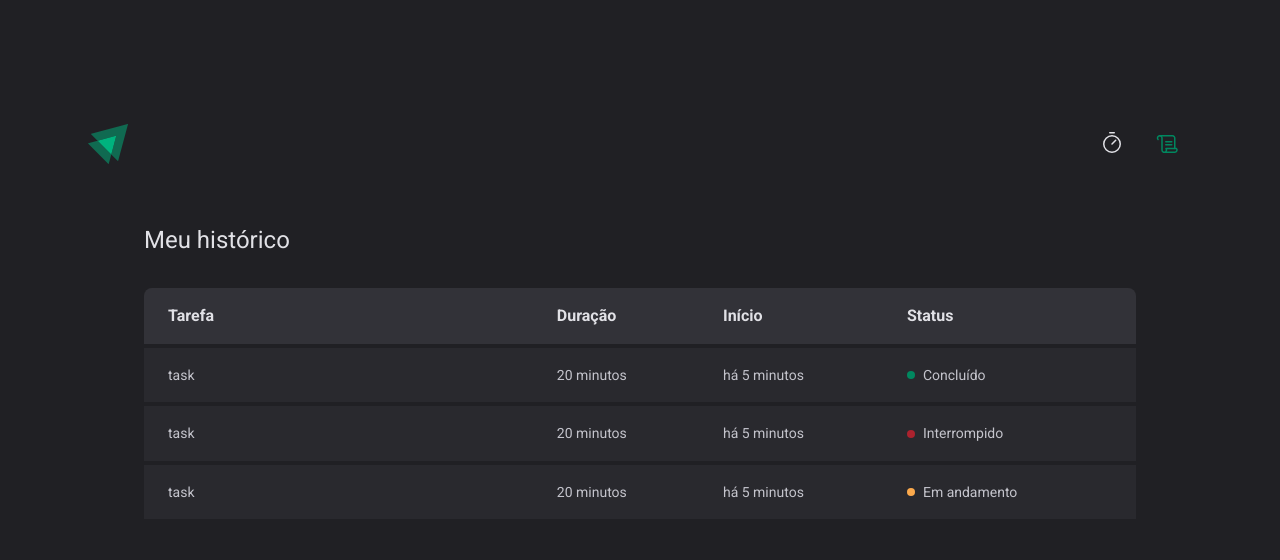
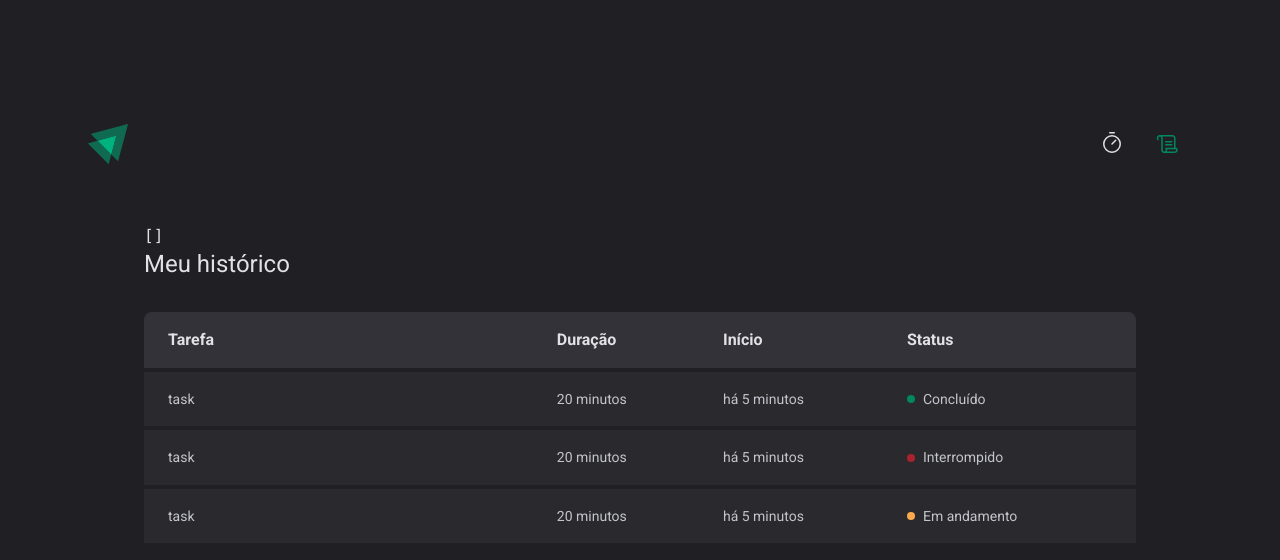
Before and after one commit to dhomini-rabelo/Estudos-Ignite-React-002, a React (Vite) app in the folder stage02/: page /historico in a window 1280 px wide. Shown: the top 560 px of the page. Built offline with nearby package versions, Linux system fonts and the light colour scheme.

Commit message:
add timer cycles context for all routes

```diff
--- /dev/null
+++ b/stage02/src/contexts/cycles.tsx
@@ -0,0 +1,58 @@
+import { createContext, ReactNode, useState } from 'react'
+import { taskSchemaType } from '../schemas/task'
+import { TimerCycleInterface } from './types'
+
+interface timerCyclesContextInterface {
+  cycles: TimerCycleInterface[]
+  activeCycle: TimerCycleInterface | undefined
+  activeCycleId: string | null
+  actions: {
+    createCycle: (data: taskSchemaType) => void
+    stopCycle: (activeCycleId: string) => void
+    killCycle: (activeCycleId: string) => void
+  }
+}
+
+/* eslint-disable */
+export const TimerCyclesContext = createContext<timerCyclesContextInterface>({} as timerCyclesContextInterface)
+
+
+export function TimerCyclesContextProvider({children}: {children: ReactNode}) {
+  const [timerCycles, setTimerCycles] = useState<TimerCycleInterface[]>([])
+  const [activeCycleId, setActiveCycleId] = useState<string | null>(null)
+  const activeCycle = timerCycles.find((cycle) => cycle.id === activeCycleId)
+
+  function killCycle(activeCycleId: string) {
+    setActiveCycleId(null)
+    setTimerCycles((prev) =>
+      prev.map((cycle) =>
+        cycle.id === activeCycleId ? { ...cycle, finished: new Date() } : cycle,
+      ),
+    )
+  }
+
+  function createCycle(data: taskSchemaType) {
+    const newCycle: TimerCycleInterface = {
+      id: new Date().getTime().toString(),
+      start: new Date(),
+      ...data,
+    }
+    setTimerCycles((prev) => [...prev, newCycle])
+    setActiveCycleId(newCycle.id)
+  }
+
+  function stopCycle(activeCycleId: string) {
+    setActiveCycleId(null)
+    setTimerCycles((prev) =>
+      prev.map((cycle) =>
+        cycle.id === activeCycleId ? { ...cycle, stop: new Date() } : cycle,
+      ),
+    )
+  }
+
+  return (
+    <TimerCyclesContext.Provider value={{ cycles: timerCycles, activeCycle, activeCycleId, actions: { createCycle, stopCycle, killCycle } }}>
+      {children}
+    </TimerCyclesContext.Provider>
+  )
+}
--- a/stage02/src/pages/Index/types.ts
+++ b/stage02/src/contexts/types.ts
@@ -1,4 +1,4 @@
-import { taskSchemaType } from '../../schemas/task'
+import { taskSchemaType } from '../schemas/task'
 
 export interface TimerCycleInterface extends taskSchemaType {
   id: string
--- a/stage02/src/pages/History/index.tsx
+++ b/stage02/src/pages/History/index.tsx
@@ -1,8 +1,12 @@
+import { useContext } from 'react'
+import { TimerCyclesContext } from '../../contexts/cycles'
 import { Div, Span } from './styles'
 
 export function History() {
+  const { cycles } = useContext(TimerCyclesContext)
   return (
     <Div.container className="grow flex p-14 flex-col">
+      <pre>{JSON.stringify(cycles)}</pre>
       <h1 className="text-2xl text-Gray-100">Meu histórico</h1>
       <div className="grow overflow-auto mt-8">
         <table className="w-full border-collapse">
--- a/stage02/src/pages/Index/components/TimerCycleForm/index.tsx
+++ b/stage02/src/pages/Index/components/TimerCycleForm/index.tsx
@@ -1,7 +1,7 @@
 import { Div } from './styles'
 import { useFormContext } from 'react-hook-form'
-import { TimerCyclesContext } from '../../context'
 import { useContext } from 'react'
+import { TimerCyclesContext } from '../../../../contexts/cycles'
 
 export function TimerCycleForm() {
   const { activeCycle } = useContext(TimerCyclesContext)
--- a/stage02/src/pages/Index/context.ts
+++ /dev/null
@@ -1,13 +0,0 @@
-import { createContext } from 'react'
-import { TimerCycleInterface } from './types'
-
-interface timerCyclesContextInterface {
-  activeCycle: TimerCycleInterface | undefined
-  activeCycleId: string | null
-  actions: {
-    killCycle: (activeCycleId: string) => void
-  }
-}
-
-/* eslint-disable */
-export const TimerCyclesContext = createContext<timerCyclesContextInterface>({} as timerCyclesContextInterface)
--- a/stage02/src/pages/Index/index.tsx
+++ b/stage02/src/pages/Index/index.tsx
@@ -2,19 +2,18 @@ import { HandPalm, Play } from 'phosphor-react'
 import { FormProvider, useForm } from 'react-hook-form'
 import { zodResolver } from '@hookform/resolvers/zod'
 import { taskSchema, taskSchemaType } from '../../schemas/task'
-import { useState } from 'react'
-import { TimerCyclesContext } from './context'
+import { useContext } from 'react'
 import { CountDown } from './components/CountDown'
 import { TimerCycleForm } from './components/TimerCycleForm'
-import { TimerCycleInterface } from './types'
+import { TimerCyclesContext } from '../../contexts/cycles'
 // import * as zod from 'zod'
 
 export function Index() {
-  const [timerCycles, setTimerCycles] = useState<TimerCycleInterface[]>([])
-  const [activeCycleId, setActiveCycleId] = useState<string | null>(null)
-
-  const activeCycle = timerCycles.find((cycle) => cycle.id === activeCycleId)
-
+  const {
+    activeCycle,
+    activeCycleId,
+    actions: { createCycle, stopCycle },
+  } = useContext(TimerCyclesContext)
   const cycleForm = useForm<taskSchemaType>({
     resolver: zodResolver(taskSchema),
     defaultValues: {
@@ -22,42 +21,18 @@ export function Index() {
     },
   })
   const { handleSubmit, watch, reset } = cycleForm
-
   const taskInputValue = watch('task')
 
   function handleFormSubmit(data: taskSchemaType) {
-    const newCycle: TimerCycleInterface = {
-      id: new Date().getTime().toString(),
-      start: new Date(),
-      ...data,
-    }
-    setTimerCycles((prev) => [...prev, newCycle])
-    setActiveCycleId(newCycle.id)
+    createCycle(data)
     reset()
   }
 
   function handleStopCycle() {
-    setActiveCycleId(null)
-    setTimerCycles((prev) =>
-      prev.map((cycle) =>
-        cycle.id === activeCycleId ? { ...cycle, stop: new Date() } : cycle,
-      ),
-    )
-  }
-
-  function killCycle(activeCycleId: string) {
-    setActiveCycleId(null)
-    setTimerCycles((prev) =>
-      prev.map((cycle) =>
-        cycle.id === activeCycleId ? { ...cycle, finished: new Date() } : cycle,
-      ),
-    )
+    stopCycle(activeCycleId!)
   }
 
   return (
-    <TimerCyclesContext.Provider
-      value={{ activeCycle, activeCycleId, actions: { killCycle } }}
-    >
     <form
       className="grow flex flex-col items-center justify-center"
       onSubmit={handleSubmit(handleFormSubmit)}
@@ -89,6 +64,5 @@ export function Index() {
         )}
       </div>
     </form>
-    </TimerCyclesContext.Provider>
   )
 }
--- a/stage02/src/router.tsx
+++ b/stage02/src/router.tsx
@@ -2,9 +2,11 @@ import { BrowserRouter, Routes, Route } from 'react-router-dom'
 import { DefaultLayout } from './layouts/Default'
 import { Index } from './pages/Index'
 import { History } from './pages/History'
+import { TimerCyclesContextProvider } from './contexts/cycles'
 
 export function RouterController() {
   return (
+    <TimerCyclesContextProvider>
       <BrowserRouter>
         <Routes>
           <Route element={<DefaultLayout />}>
@@ -13,5 +15,6 @@ export function RouterController() {
           </Route>
         </Routes>
       </BrowserRouter>
+    </TimerCyclesContextProvider>
   )
 }
```
Also changed, not shown: stage02/src/pages/Index/components/CountDown/index.tsx (+2 -6 lines). Lines whose indentation alone changed are shown as unchanged.
